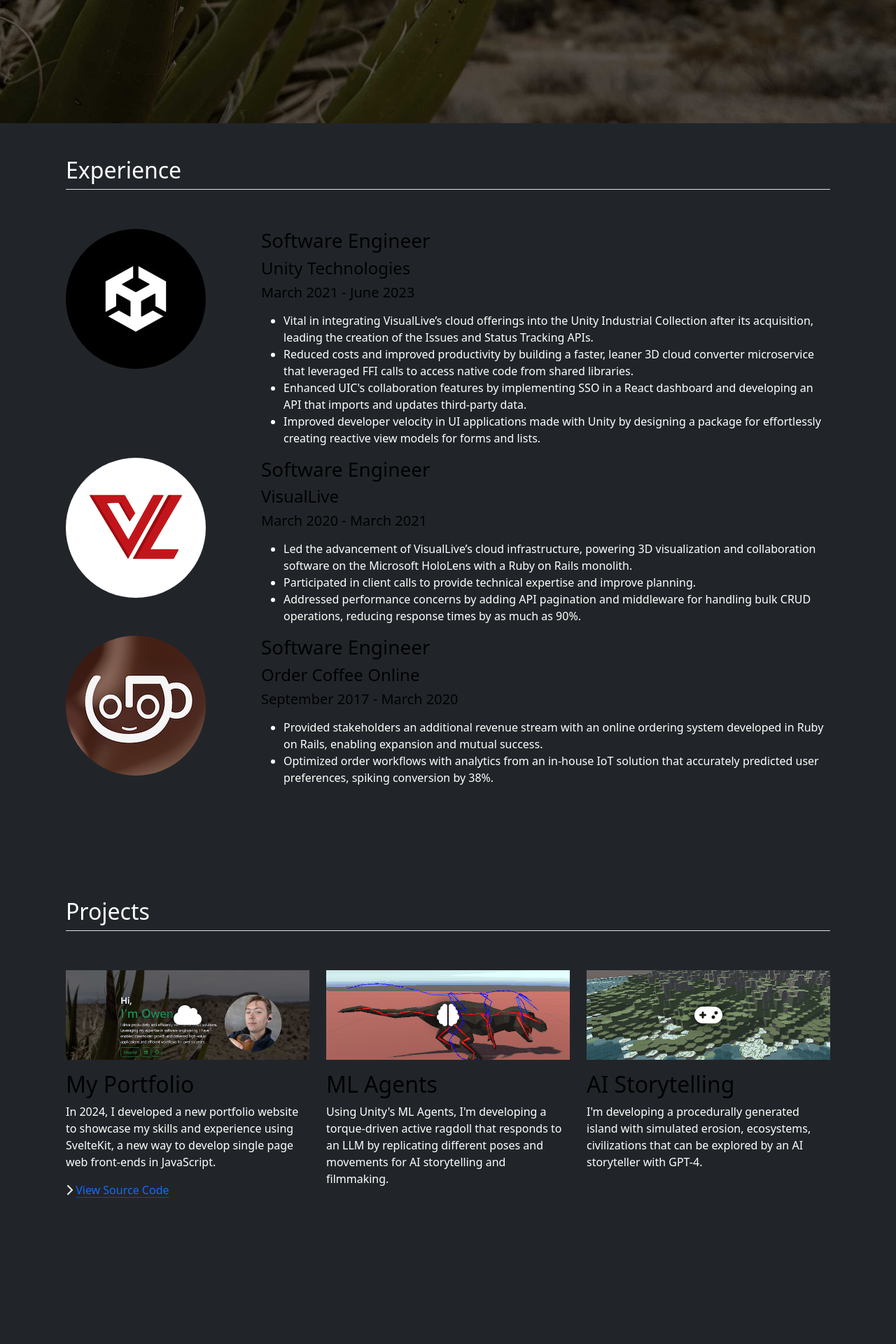
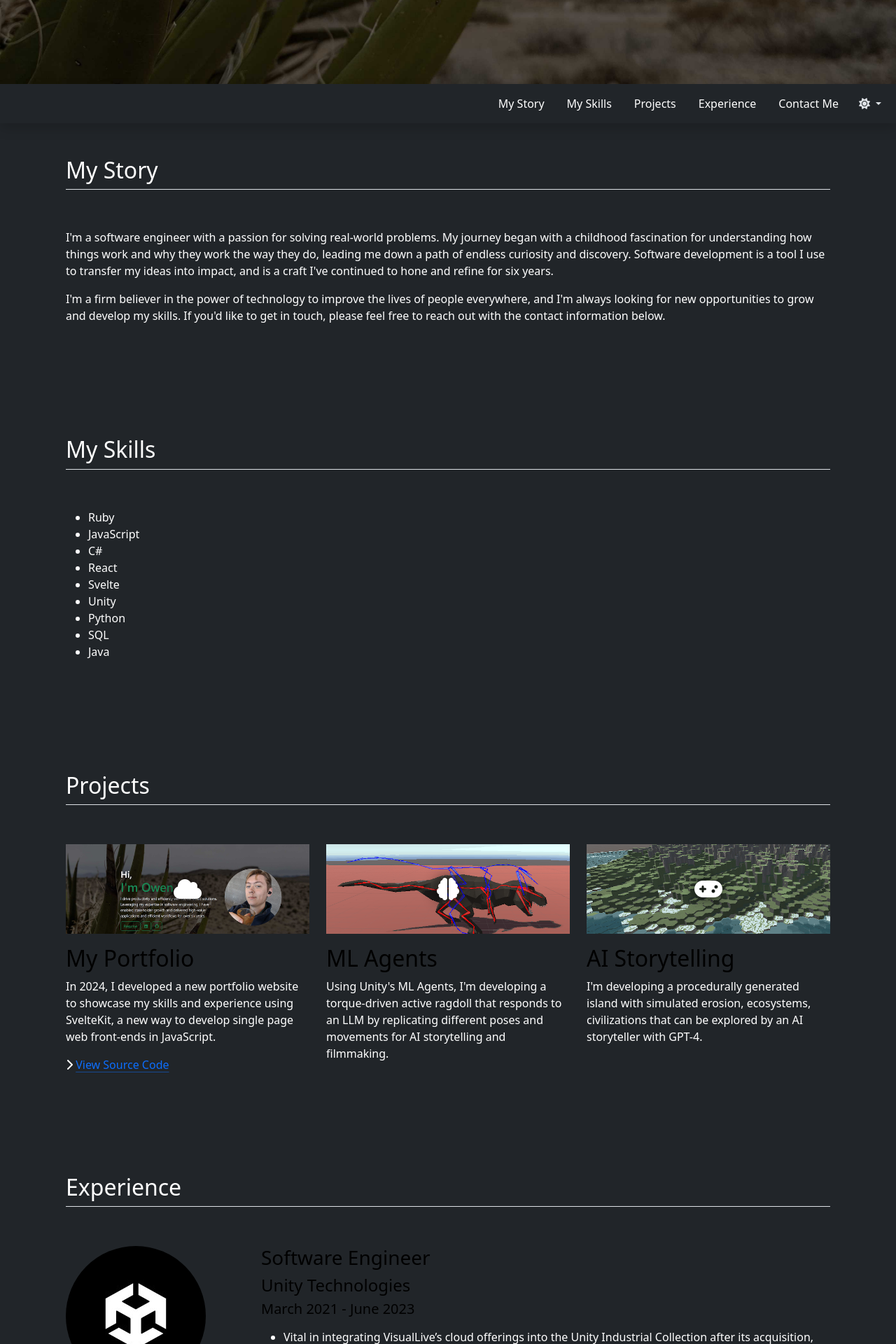
Before and after one commit to Akrivus/Akrivus, a SvelteKit app: page / in a window 1280 px wide. Shown: the part 680-2600 px from the top of the page at 70% size. Before the commit the page ends 2488 px from the top, so only its background shows below. Built offline with nearby package versions, Linux system fonts and the light colour scheme.

Commit message:
Added additional sections + dynamic navbar.

```diff
--- a/src/lib/components/Landing.svelte
+++ b/src/lib/components/Landing.svelte
@@ -35,7 +35,7 @@
   }
 </style>
 
-<main class="px-3 d-flex justify-content-center align-items-center image-background" style="height: 100vh;">
+<main id="header" class="px-3 d-flex justify-content-center align-items-center image-background" style="height: 100vh;">
   <div class="row col-sm col-lg-9 col-xl-7">
     <div class="col-md-7 col-lg-8 col-xl-9">
       <h1>Hi,<br /><span class="name">I'm Owen</span></h1>
@@ -43,6 +43,7 @@
       <a href="Owen Adrian - Resume.pdf" class="btn btn-lg btn-outline-success">Résumé</a>
       <a aria-label="LinkedIn" href="https://linkedin.com/in/owen-adrian" class="btn btn-lg btn-outline-success"><i class="fab fa-linkedin" /></a>
       <a aria-label="GitHub" href="https://github.com/Akrivus" class="btn btn-lg btn-outline-success"><i class="fab fa-github" /></a>
+      <a href="#content" class="btn btn-lg btn-success">Read On <i class="fas fa-arrow-down" /></a>
     </div>
     <div class="col-md-5 col-lg-4 col-xl-3">
       <div aria-label="Portrait of Owen Adrian" class="portrait mx-auto py-auto"></div>
--- /dev/null
+++ b/src/lib/components/NavArea.svelte
@@ -0,0 +1,47 @@
+<script>
+  import { navlinkStore } from '$lib/stores/NavLinkStore.js';
+  navlinkStore.set([]); // Reset navlinks
+</script>
+
+<header id="content" class="d-fixed navbar sticky-top bg-dark p-2 shadow" data-bs-theme="dark">
+  <ul class="navbar-nav flex-row w-100 justify-content-end">
+    {#each $navlinkStore as navlink}
+      <li class="nav-item text-nowrap">
+        <a class="nav-link px-3 text-white" href="#{navlink.id}">{navlink.title}</a>
+      </li>
+    {/each}
+    <li class="nav-item text-nowrap my-auto">
+      <div class="dropdown bd-mode-toggle">
+        <button class="btn btn-bd-primary py-2 dropdown-toggle d-flex align-items-center theme-icon-active" id="bd-theme" type="button" aria-expanded="false" data-bs-toggle="dropdown" aria-label="Toggle theme (auto)">
+          <i class="fas fa-adjust" aria-hidden="true">&nbsp;</i>
+          <span class="visually-hidden" id="bd-theme-text">Toggle theme</span>
+        </button>
+        <ul class="dropdown-menu dropdown-menu-end shadow" style="position: absolute;" aria-labelledby="bd-theme-text">
+          <li>
+            <button type="button" class="dropdown-item d-flex align-items-center" data-bs-theme-value="light" aria-pressed="false">
+              <i class="fas fa-sun" aria-hidden="true">&nbsp;</i>
+              Light
+              <i class="fas fa-check ms-auto d-none" aria-hidden="true"></i>
+            </button>
+          </li>
+          <li>
+            <button type="button" class="dropdown-item d-flex align-items-center" data-bs-theme-value="dark" aria-pressed="false">
+              <i class="fas fa-moon" aria-hidden="true">&nbsp;</i>
+              Dark
+              <i class="fas fa-check ms-auto d-none" aria-hidden="true"></i>
+            </button>
+          </li>
+          <li>
+            <button type="button" class="dropdown-item d-flex align-items-center active" data-bs-theme-value="auto" aria-pressed="true">
+              <i class="fas fa-adjust" aria-hidden="true">&nbsp;</i>
+              Auto
+              <i class="fas fa-check ms-auto d-none" aria-hidden="true"></i>
+            </button>
+          </li>
+        </ul>
+      </div>
+    </li>
+  </ul>
+</header>
+
+<slot>Loading...</slot>
--- a/src/lib/components/Section.svelte
+++ b/src/lib/components/Section.svelte
@@ -1,13 +1,18 @@
 <script>
-  export let h2 = "Featured";
-  export let rows = "";
+  export let title = "Featured";
+  export let id = null;
+
+  import { navlinkStore } from '$lib/stores/NavLinkStore.js';
+
+  id = id ?? title.toLowerCase();
+  navlinkStore.update((navlinks) => navlinks = [...navlinks, {id, title}]);
 </script>
 
-<main>
+<section id="{id}">
   <div class="container px-4 py-5">
-    <h2 class="pb-2 border-bottom">{h2}</h2>
-    <div class="g-4 py-5 {rows}">
+    <h2 class="pb-2 border-bottom">{title}</h2>
+    <div class="g-4 py-5">
       <slot>Loading...</slot>
     </div>
   </div>
-</main>
+</section>
--- a/src/lib/components/TopBarMenu.svelte
+++ /dev/null
@@ -1,44 +0,0 @@
-<header class="d-fixed navbar sticky-top bg-dark p-2 shadow" data-bs-theme="dark">
-  <ul class="navbar-nav flex-row w-100 justify-content-end">
-    <li class="nav-item text-nowrap">
-      <a class="nav-link px-3 text-white" href="#">Projects</a>
-    </li>
-    <li class="nav-item text-nowrap">
-      <a class="nav-link px-3 text-white" href="#">Portfolio</a>
-    </li>
-    <li class="nav-item text-nowrap">
-      <a class="nav-link px-3 text-white" href="#">Contact</a>
-    </li>
-    <li class="nav-item text-nowrap my-auto">
-      <div class="dropdown bd-mode-toggle">
-        <button class="btn btn-bd-primary py-2 dropdown-toggle d-flex align-items-center theme-icon-active" id="bd-theme" type="button" aria-expanded="false" data-bs-toggle="dropdown" aria-label="Toggle theme (auto)">
-          <i class="fas fa-adjust" aria-hidden="true">&nbsp;</i>
-          <span class="visually-hidden" id="bd-theme-text">Toggle theme</span>
-        </button>
-        <ul class="dropdown-menu dropdown-menu-end shadow" style="position: absolute;" aria-labelledby="bd-theme-text">
-          <li>
-            <button type="button" class="dropdown-item d-flex align-items-center" data-bs-theme-value="light" aria-pressed="false">
-              <i class="fas fa-sun" aria-hidden="true">&nbsp;</i>
-              Light
-              <i class="fas fa-check ms-auto d-none" aria-hidden="true"></i>
-            </button>
-          </li>
-          <li>
-            <button type="button" class="dropdown-item d-flex align-items-center" data-bs-theme-value="dark" aria-pressed="false">
-              <i class="fas fa-moon" aria-hidden="true">&nbsp;</i>
-              Dark
-              <i class="fas fa-check ms-auto d-none" aria-hidden="true"></i>
-            </button>
-          </li>
-          <li>
-            <button type="button" class="dropdown-item d-flex align-items-center active" data-bs-theme-value="auto" aria-pressed="true">
-              <i class="fas fa-adjust" aria-hidden="true">&nbsp;</i>
-              Auto
-              <i class="fas fa-check ms-auto d-none" aria-hidden="true"></i>
-            </button>
-          </li>
-        </ul>
-      </div>
-    </li>
-  </ul>
-</header>
--- /dev/null
+++ b/src/lib/stores/NavLinkStore.js
@@ -0,0 +1,3 @@
+import { writable } from 'svelte/store';
+
+export let navlinkStore = writable([]);
--- a/src/routes/+page.svelte
+++ b/src/routes/+page.svelte
@@ -1,5 +1,5 @@
 <script>
-  import TopBarMenu from '../lib/components/TopBarMenu.svelte';
+  import NavArea from '../lib/components/NavArea.svelte';
   import Section from '$lib/components/Section.svelte';
   import Landing from '$lib/components/Landing.svelte';
   import Project from '$lib/components/Project.svelte';
@@ -14,13 +14,73 @@
   import oco from '$lib/images/logos/oco.png';
 </script>
 
-<TopBarMenu />
 <Landing content="
   I drive productivity and efficiency with robust cloud solutions. Leveraging my
   expertise in software engineering, I have enabled stakeholder growth and delivered
   high-value applications and efficient workflows for over six years." />
 
-<Section h2="Experience">
+<NavArea>
+  <Section id="story" title="My Story">
+    <div class="row row-cols-2 row-cols-sm-1">
+      <div class="col">
+        <p>
+          I'm a software engineer with a passion for solving real-world problems. My journey began with
+          a childhood fascination for understanding how things work and why they work the way they do,
+          leading me down a path of endless curiosity and discovery. Software development is a tool I use
+          to transfer my ideas into impact, and is a craft I've continued to hone and refine for six years.
+        </p>
+        <p>
+          I'm a firm believer in the power of technology to improve the lives of people everywhere, and
+          I'm always looking for new opportunities to grow and develop my skills. If you'd like to get in
+          touch, please feel free to reach out with the contact information below.
+        </p>
+      </div>
+    </div>
+  </Section>
+
+  <Section id="skills" title="My Skills">
+    <div class="row row-cols-2 row-cols-sm-1">
+      <div class="col">
+        <ul>
+          <li>Ruby</li>
+          <li>JavaScript</li>
+          <li>C#</li>
+          <li>React</li>
+          <li>Svelte</li>
+          <li>Unity</li>
+          <li>Python</li>
+          <li>SQL</li>
+          <li>Java</li>
+        </ul>
+      </div>
+    </div>
+  </Section>
+
+  <Section id="projects" title="Projects">
+    <div class="row row-cols-1 row-cols-lg-3">
+      <Project icon="cloud" image="{portfolio}"
+        title="My Portfolio"
+        description="In 2024, I developed a new portfolio website to showcase my
+        skills and experience using SvelteKit, a new way to develop single page
+        web front-ends in JavaScript."
+        action="View Source Code"
+        actionHref="https://github.com/Akrivus/Akrivus"
+        />
+      <Project icon="brain" image="{mlagents}"
+        title="ML Agents"
+        description="Using Unity's ML Agents, I'm developing a torque-driven
+        active ragdoll that responds to an LLM by replicating different poses and movements
+        for AI storytelling and filmmaking."
+        />
+      <Project icon="gamepad" image="{tides}"
+        title="AI Storytelling"
+        description="I'm developing a procedurally generated island with simulated erosion,
+        ecosystems, civilizations that can be explored by an AI storyteller with GPT-4."
+        />
+    </div>
+  </Section>
+
+  <Section title="Experience">
     <Experience image="{unity}"
       title="Software Engineer"
       company="Unity Technologies"
@@ -56,24 +116,11 @@
     />
   </Section>
 
-<Section h2="Projects" rows="row row-cols-1 row-cols-lg-3">
-  <Project icon="cloud" image="{portfolio}"
-    title="My Portfolio"
-    description="In 2024, I developed a new portfolio website to showcase my
-    skills and experience using SvelteKit, a new way to develop single page
-    web front-ends in JavaScript."
-    action="View Source Code"
-    actionHref="https://github.com/Akrivus/Akrivus"
-    />
-  <Project icon="brain" image="{mlagents}"
-    title="ML Agents"
-    description="Using Unity's ML Agents, I'm developing a torque-driven
-    active ragdoll that responds to an LLM by replicating different poses and movements
-    for AI storytelling and filmmaking."
-    />
-  <Project icon="gamepad" image="{tides}"
-    title="AI Storytelling"
-    description="I'm developing a procedurally generated island with simulated erosion,
-    ecosystems, civilizations that can be explored by an AI storyteller with GPT-4."
-    />
+  <Section id="contact" title="Contact Me">
+    <p>
+      I'm always looking for new opportunities to grow and develop my skills.
+      If you'd like to get in touch, please feel free to reach out to me at
+      <a href="mailto:me@owen.codes">me@owen.codes</a>
+    </p>
   </Section>
+</NavArea>
```
Lines whose indentation alone changed are shown as unchanged.
